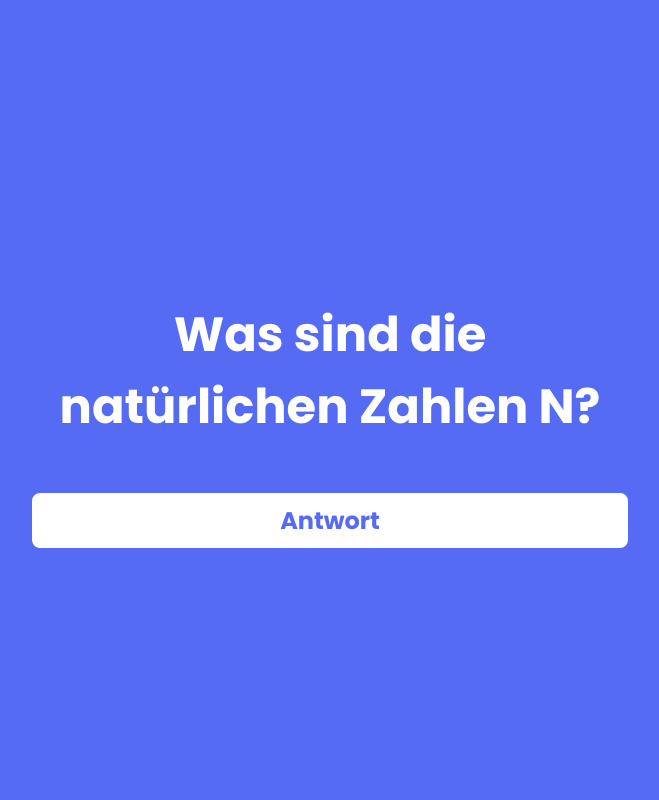
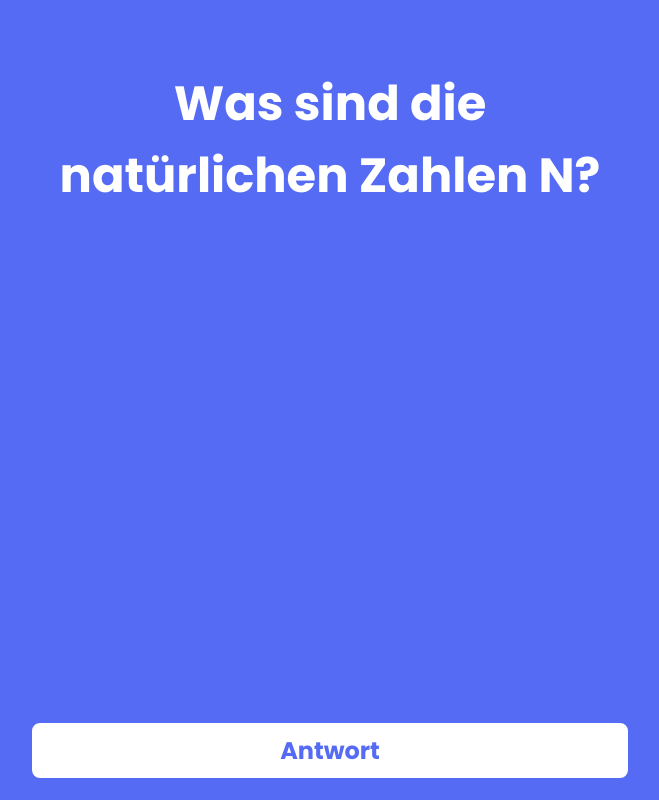
Before and after one commit to NicholasBaum/ezmath, a website built with webpack: page src/index.html in a window 1280 px wide. Shown: the whole page, without its empty margins (310-969 px from the left). Built offline with nearby package versions, Linux system fonts and the light colour scheme.

Commit message:
better layout

```diff
--- a/src/card.css
+++ b/src/card.css
@@ -23,7 +23,7 @@ body {
     max-width: 600px;
     display: flex;
     flex-direction: column;
-    justify-content: center;
+    justify-content: space-between;
     align-items: center;
 }
 
@@ -40,6 +40,10 @@ body {
     font-family: 'Poppins', sans-serif;
     font-size: 1.3em;
     color: white;
+}
+
+.button-cell {
+    width: 100%;
 }
 
 button {
--- a/src/index.html
+++ b/src/index.html
@@ -12,11 +12,15 @@
 
 <body>
     <div class="root">
-        <div id="container" class="card">
-            <p id="question" class="question"></p>
-            <button id="solveBtn">Antwort</button>
-            <p id="answer" class="answer"></p>
-            <button id="nextBtn">Nächste Frage</button>
+        <div class="card">
+            <div>
+                <p id="question" class="question"></p>
+                <p id="answer" class="answer"></p>
+            </div>
+            <div class="button-cell">
+                <button id="solveBtn">Antwort</button>
+                <button id="nextBtn">Nächste Frage</button>
+            </div>
         </div>
     </div>
 
```
